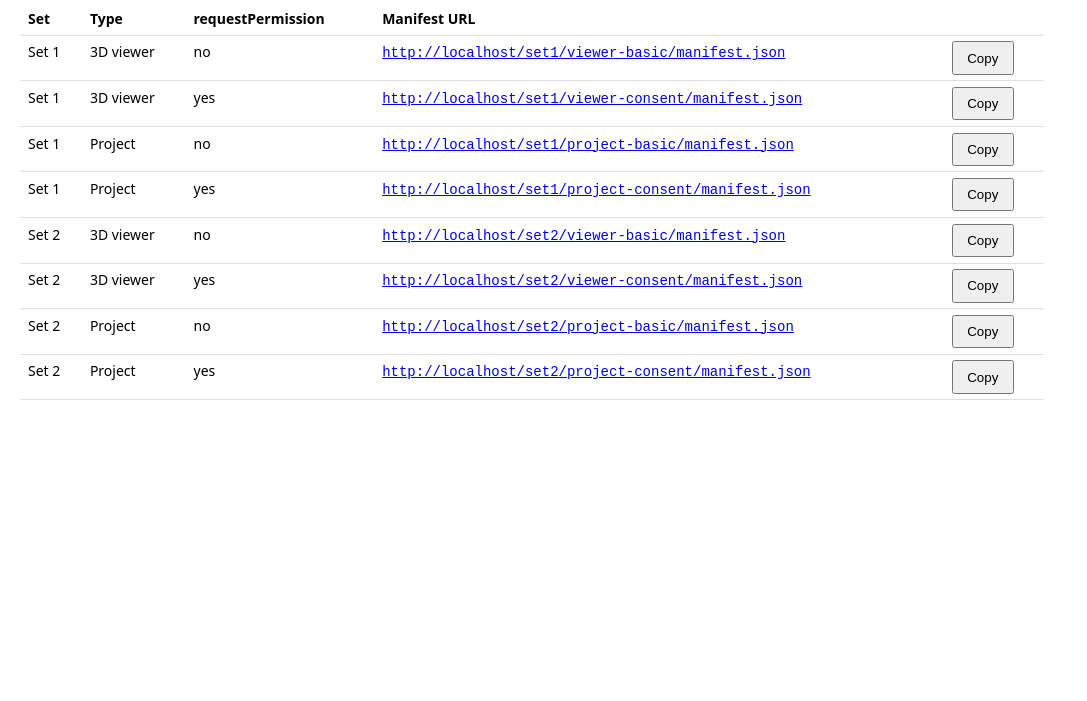
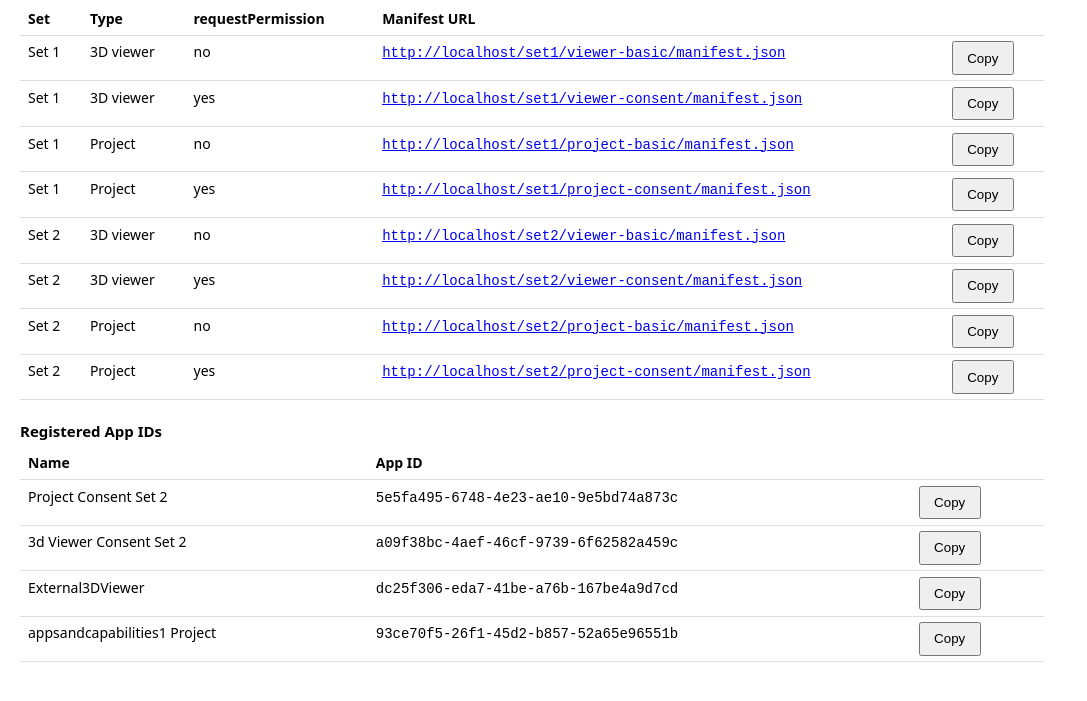
Before and after one commit to bvaradharajan/tc-extension-samples, a plain HTML site: page index.html in a window 1280 px wide. Shown: the part 83-784 px from the top of the page, without its empty margins (0-1087 px from the left). Drawn offline with Linux system fonts and the light colour scheme.

Commit message:
add appId related changes

```diff
--- a/index.html
+++ b/index.html
@@ -28,6 +28,18 @@
         </tr>
       </thead>
       <tbody id="rows"></tbody>
+    </table>
+
+    <h2>Registered App IDs</h2>
+    <table>
+      <thead>
+        <tr>
+          <th>Name</th>
+          <th>App ID</th>
+          <th></th>
+        </tr>
+      </thead>
+      <tbody id="app-id-rows"></tbody>
     </table>
 
     <script>
@@ -78,6 +90,43 @@
 
         rows.appendChild(row);
       }
+
+      const appIds = [
+        ["Project Consent Set 2", "5e5fa495-6748-4e23-ae10-9e5bd74a873c"],
+        ["3d Viewer Consent Set 2", "a09f38bc-4aef-46cf-9739-6f62582a459c"],
+        ["External3DViewer", "dc25f306-eda7-41be-a76b-167be4a9d7cd"],
+        ["appsandcapabilities1 Project", "93ce70f5-26f1-45d2-b857-52a65e96551b"],
+      ];
+
+      const appIdRows = document.getElementById("app-id-rows");
+      for (const [name, appId] of appIds) {
+        const row = document.createElement("tr");
+
+        const nameCell = document.createElement("td");
+        nameCell.textContent = name;
+        row.appendChild(nameCell);
+
+        const idCell = document.createElement("td");
+        const code = document.createElement("code");
+        code.textContent = appId;
+        idCell.appendChild(code);
+        row.appendChild(idCell);
+
+        const copyCell = document.createElement("td");
+        const copyBtn = document.createElement("button");
+        copyBtn.type = "button";
+        copyBtn.style.margin = "0";
+        copyBtn.textContent = "Copy";
+        copyBtn.addEventListener("click", async () => {
+          await navigator.clipboard.writeText(appId);
+          copyBtn.textContent = "Copied";
+          setTimeout(() => (copyBtn.textContent = "Copy"), 1500);
+        });
+        copyCell.appendChild(copyBtn);
+        row.appendChild(copyCell);
+
+        appIdRows.appendChild(row);
+      }
     </script>
   </body>
 </html>
```
